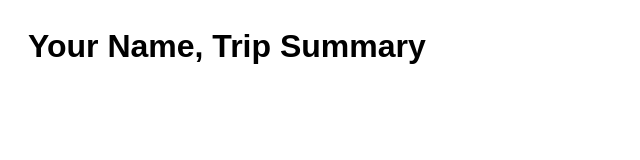
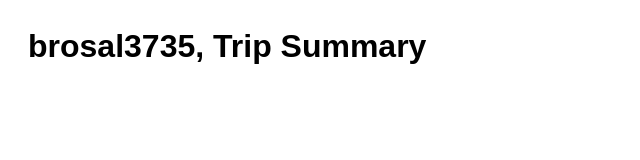
Before and after one commit to brosal3735/5.8, a plain HTML site: page trip_summary.htm in a window 1280 px wide. Shown: the whole page, without its empty margins (0-640 px from the left). Drawn offline with Linux system fonts and the light colour scheme.

Commit message:
Update trip_summary.htm

```diff
--- a/trip_summary.htm
+++ b/trip_summary.htm
@@ -3,7 +3,7 @@
 <head>
   <!--
     Final Exam PE
-    Author: Your Name
+    Author: Broc Salvati
     Date: 2025-10-05
   -->
   <meta charset="utf-8" />
@@ -17,7 +17,7 @@
   </style>
 </head>
 <body>
-  <h1>Your Name, Trip Summary</h1>
+  <h1>brosal3735, Trip Summary</h1>
 
   <!-- Display-only page; populated by the main page via window manipulation -->
   <ul id="summaryList">
```
